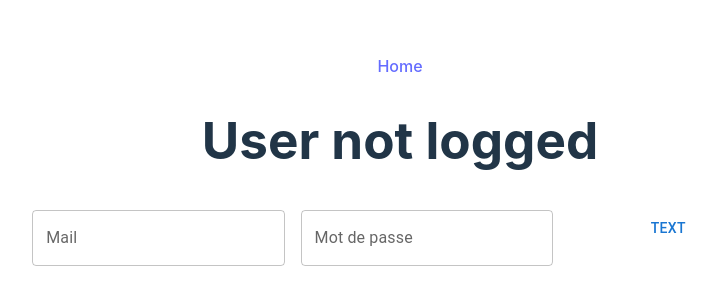
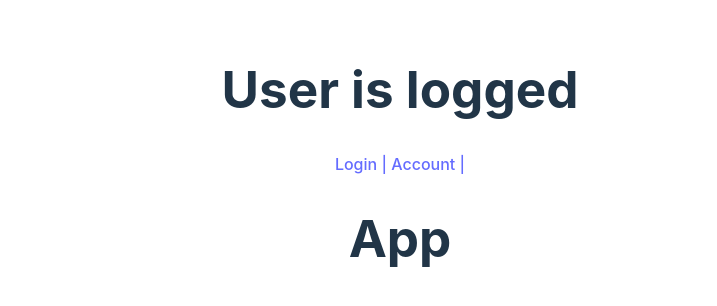
Before and after one commit to LionelENSFELDER/done-da-bento, a React (Vite) app: page / in a window 1280 px wide. Before the commit this address led to /login. Shown: the part 236-542 px from the top of the page, without its empty margins (240-957 px from the left). Built offline with nearby package versions, Linux system fonts and the light colour scheme; no server answers; sample sign-in values are in the browser's storage.

Commit message:
Core: current user out of react context

```diff
--- a/src/App.tsx
+++ b/src/App.tsx
@@ -1,39 +1,17 @@
-import { useState, useContext } from 'react'
-import { GlobalContext } from './context'
+import { getAuth } from "firebase/auth"
 import { Link } from 'react-router-dom';
 import './App.css'
-import reactLogo from './assets/react.svg'
-import viteLogo from '/vite.svg'
-
 
 function App() {
-  const [count, setCount] = useState(0)
-  const { userLogged } = useContext(GlobalContext)
-
+  const auth = getAuth()
   return (
     <>
-      {typeof userLogged === 'string' ? <h1>User not logged</h1> : <h1>User is logged</h1>}
-      <Link to="/login">Login</Link>
+      {auth.currentUser !== null ? <h1>User is logged</h1> : <h1>User not logged</h1>}
+      <Link to="/login">  Login  |</Link>
+      <Link to="/account">  Account  |</Link>
       <div>
-        <a href="https://vitejs.dev" target="_blank">
-          <img src={viteLogo} className="logo" alt="Vite logo" />
-        </a>
-        <a href="https://react.dev" target="_blank">
-          <img src={reactLogo} className="logo react" alt="React logo" />
-        </a>
+        <h1>App</h1>
       </div>
-      <h1>Vite + React</h1>
-      <div className="card">
-        <button onClick={() => setCount((count) => count + 1)}>
-          count is {count}
-        </button>
-        <p>
-          Edit <code>src/App.tsx</code> and save to test HMR
-        </p>
-      </div>
-      <p className="read-the-docs">
-        Click on the Vite and React logos to learn more
-      </p>
     </>
   )
 }
--- a/src/adapters/firebase.tsx
+++ b/src/adapters/firebase.tsx
@@ -13,8 +13,6 @@ const firebaseConfig = {
   measurementId: import.meta.env.VITE_FIREBASE_MEASUREMENT_ID
 };
 
-const firebaseApp = initializeApp(firebaseConfig);
-const firebaseAnalytics = getAnalytics(firebaseApp);
-const firebaseAuth = getAuth(firebaseApp);
-
-export default { firebaseApp, firebaseAnalytics, firebaseAuth }
+export const firebaseApp = initializeApp(firebaseConfig);
+export const firebaseAnalytics = getAnalytics(firebaseApp);
+export const firebaseAuth = getAuth(firebaseApp);
--- a/src/context.tsx
+++ b/src/context.tsx
@@ -2,19 +2,19 @@ import { createContext, useState } from 'react'
 import { User } from "firebase/auth";
 
 type GlobalContextType = {
-  userLogged: User | string;
+  userLogged: User | null;
   updateUserLogged: (user: User) => void;
 }
 
 const defaultContextValue = {
-  userLogged: 'unknow',
+  userLogged: null,
   updateUserLogged: () => { }
 }
 
 export const GlobalContext = createContext<GlobalContextType>(defaultContextValue)
 
 export const GlobalContextProvider = ({ children }: { children: React.ReactNode }) => {
-  const [userLogged, setUserLogged] = useState<User | string>('Anonymous')
+  const [userLogged, setUserLogged] = useState<User | null>(null!)
   const updateUserLogged = (user: User) => {
     setUserLogged(user)
   }
--- a/src/main.tsx
+++ b/src/main.tsx
@@ -1,21 +1,32 @@
-import React, { useContext } from 'react'
+import React from 'react'
 import ReactDOM from 'react-dom/client'
 import { createBrowserRouter, RouterProvider, Navigate } from 'react-router-dom'
 import { GlobalContextProvider } from './context'
-import { GlobalContext } from './context'
 import App from './App.tsx'
 import LoginPage from './pages/login.tsx'
+import AccountPage from './pages/account.tsx'
 import './index.css'
+import { getAuth } from "firebase/auth"
+
+import { firebaseApp, firebaseAuth } from './adapters/firebase'
+// TODO: call this methods other way
+console.log(firebaseApp, firebaseAuth)
 
 export const PrivateRoute = ({ element }) => {
-  const { userLogged } = useContext(GlobalContext);
-
-  if (typeof userLogged === 'string') {
+  const auth = getAuth()
+  if (auth.currentUser === null) {
     return <Navigate to="/login" />;
   }
-
   return element;
 };
+
+export const LoginRoute = ({ element }) => {
+  const auth = getAuth()
+  if (auth.currentUser !== null) {
+    return <Navigate to="/" />;
+  }
+  return element;
+}
 
 const router = createBrowserRouter([
   {
@@ -23,8 +34,12 @@ const router = createBrowserRouter([
     element: <PrivateRoute element={<App />} />,
   },
   {
+    path: '/account',
+    element: <PrivateRoute element={<AccountPage />} />,
+  },
+  {
     path: '/login',
-    element: <LoginPage />
+    element: <LoginRoute element={<LoginPage />} />,
   }
 ])
 
--- /dev/null
+++ b/src/pages/account.tsx
@@ -0,0 +1,44 @@
+import { getAuth, updateProfile } from "firebase/auth"
+import { Link } from 'react-router-dom';
+import Box from '@mui/material/Box'
+import Button from '@mui/material/Button'
+
+const AccountPage = () => {
+  const auth = getAuth();
+
+  const updateUserProfile = () => {
+    if (auth.currentUser !== null) {
+      updateProfile(auth.currentUser, {
+        displayName: "Liam 1", photoURL: "https://placehold.co/80"
+      }).then(() => {
+        // TODO: reload page to display changes
+        console.log('account page reload')
+      }).catch((error) => {
+        console.log('error: ', error)
+      });
+    }
+  }
+
+  const DisplayUserInformations = () => {
+    if (auth.currentUser !== null) {
+      return (
+        <Box>
+          <Box>Name: {auth.currentUser.displayName}</Box>
+          <Box>Mail: {auth.currentUser.email}</Box>
+          <Box>photoUrl: {auth.currentUser.photoURL}</Box>
+        </Box>
+      )
+    }
+  }
+
+  return (
+    <>
+      <Link to="/">Home</Link>
+      <h1>Account</h1>
+      <DisplayUserInformations />
+      <Button variant="text" onClick={() => updateUserProfile()}>Update profile</Button>
+    </>
+  )
+}
+
+export default AccountPage
--- a/src/pages/login.tsx
+++ b/src/pages/login.tsx
@@ -1,36 +1,27 @@
-import { useState, useContext } from 'react'
+import { useState } from 'react'
 import { Link } from 'react-router-dom';
-import { GlobalContext } from '../context'
 import { getAuth, setPersistence, signInWithEmailAndPassword, browserSessionPersistence } from "firebase/auth";
 import Box from '@mui/material/Box';
 import TextField from '@mui/material/TextField';
 import Button from '@mui/material/Button';
 
 function LoginPage() {
-  const { userLogged } = useContext(GlobalContext)
-  const { updateUserLogged } = useContext(GlobalContext)
-
   const [mail, setMail] = useState('')
   const [password, setPassword] = useState('')
+  const auth = getAuth();
 
   const authUser = () => {
-
-    const auth = getAuth();
     setPersistence(auth, browserSessionPersistence)
       .then(() => {
-
         signInWithEmailAndPassword(auth, mail, password)
           .then((userCredential) => {
-            // Signed in
             const user = userCredential.user;
-            updateUserLogged(user);
           })
           .catch((error) => {
             const errorCode = error.code;
             const errorMessage = error.message;
             console.log('error: ', errorCode, errorMessage)
           });
-
       })
       .catch((error) => {
         const errorCode = error.code;
@@ -41,7 +32,7 @@ function LoginPage() {
   return (
     <>
       <Link to="/">Home</Link>
-      {typeof userLogged === 'string' ? <h1>User not logged</h1> : <h1>User is logged</h1>}
+      {auth.currentUser && auth.currentUser !== null ? <h1>User is logged</h1> : <h1>User not logged</h1>}
       <Box
         component="form"
         sx={{
```
